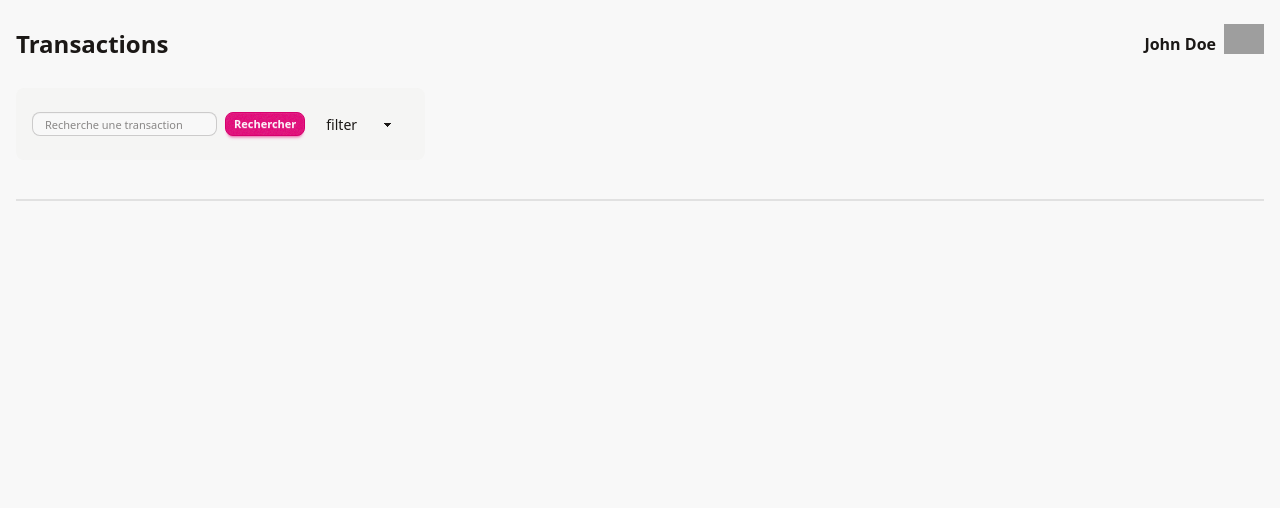
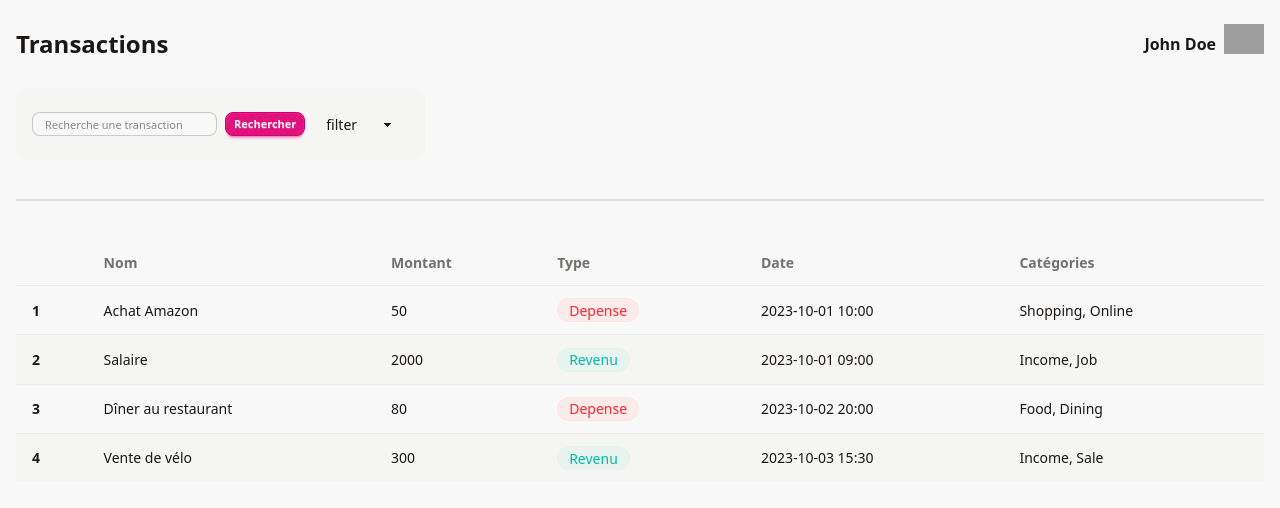
Before and after one commit to doukous/moneywise-frontend, a React (Vite) app: page /transactions in a window 1280 px wide. Shown: the top 508 px of the page. Built offline with nearby package versions, Linux system fonts and the light colour scheme; grey boxes are pictures that could not be loaded.

Commit message:
dev: transaction table done | waiting for backend

```diff
--- /dev/null
+++ b/src/components/transactionList.tsx
@@ -0,0 +1,69 @@
+import type { Transaction } from "../lib/service/dto"
+
+const transactions: Transaction[] = [
+    {
+        id: "1",
+        name: "Achat Amazon",
+        amount: 50,
+        date: "2023-10-01 10:00",
+        category: ["Shopping", "Online"],
+        type: "expense"
+    },
+    {
+        id: "2",
+        name: "Salaire",
+        amount: 2000,
+        category: ["Income", "Job"],
+        type: "income",
+        date: "2023-10-01 09:00"
+    },
+    {
+        id: "3",
+        name: "Dîner au restaurant",
+        amount: 80,
+        category: ["Food", "Dining"],
+        type: "expense",
+        date: "2023-10-02 20:00"
+    },
+    {
+        id: "4",
+        name: "Vente de vélo",
+        amount: 300,
+        category: ["Income", "Sale"],
+        type: "income",
+        date: "2023-10-03 15:30"
+    },
+]
+
+export function TransactionList() {
+    return (
+        <div className="overflow-x-auto">
+            <table className="table table-zebra" >
+            <thead>
+                <tr>
+                    <th></th>
+                    <th>Nom</th>
+                    <th>Montant</th>
+                    <th>Type</th>
+                    <th>Date</th>
+                    <th>Catégories</th>
+                </tr>
+            </thead>
+            <tbody className="divide-y text-left">
+                {transactions.map((transaction) => (
+                    <tr key={transaction.id}>
+                        <th>{transaction.id}</th>
+                        <td>{transaction.name}</td>
+                        <td>{transaction.amount}</td>
+                        <td>{transaction.type === "expense"?
+                            <span className="badge badge-error badge-soft">Depense</span> :
+                            <span className="badge badge-success badge-soft">Revenu</span>}</td>
+                        <td>{transaction.date}</td>
+                        <td>{transaction.category.join(", ")}</td>
+                    </tr>
+                ))}
+            </tbody>
+            </table>
+        </div>
+    )
+}
--- a/src/lib/service/dto.ts
+++ b/src/lib/service/dto.ts
@@ -26,6 +26,7 @@
 //
 export interface Transaction {
     id: string
+    name: string
     amount: number
     category: string[]
     description?: string
--- a/src/pages/transactionPage.tsx
+++ b/src/pages/transactionPage.tsx
@@ -1,5 +1,6 @@
 import { Form } from "react-router";
 import "../index.css"
+import { TransactionList } from "../components/transactionList";
 
 const user = {
     name: "John Doe",
@@ -42,7 +43,7 @@ export function TransactionPage() {
             </div>
             {/* transaction list */}
             <div className="w-full h-full px-4 overflow-y-auto">
-
+                <TransactionList />
             </div>
         </div>
     )
```
